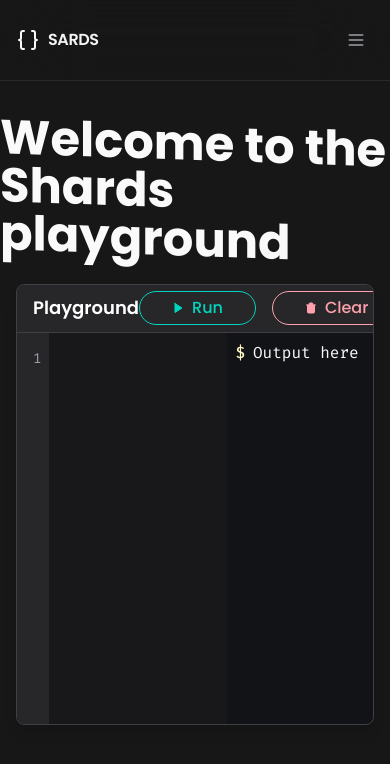
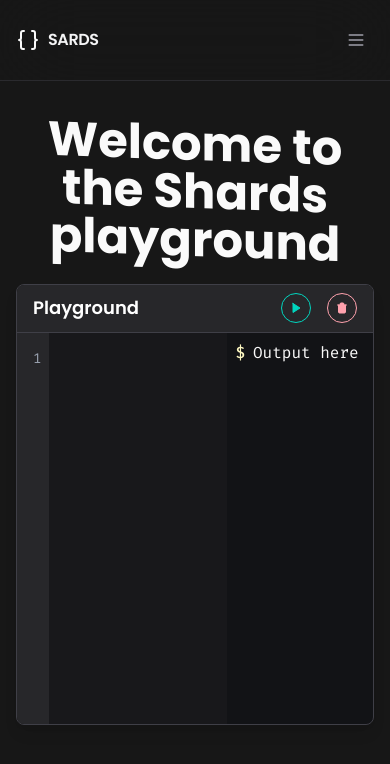
Before and after one commit to Souvik606/SARDS, a Next.js app in the folder frontend/: page /editor in a window 390 px wide. Shown: the top 764 px of the page. Built offline with nearby package versions, Linux system fonts and the light colour scheme.

Commit message:
feat(editor): add output section.

```diff
--- a/frontend/app/(editor)/editor/page.tsx
+++ b/frontend/app/(editor)/editor/page.tsx
@@ -7,7 +7,7 @@ const EditorPage = () => {
     <>
       <FixedNav />
       <div className="group flex min-h-screen flex-col items-center justify-center gap-5 bg-neutral-900 md:gap-10">
-        <h2 className="skew-y-2 text-5xl font-bold transition-all duration-300 group-focus-within:skew-0 group-focus-within:text-xl group-focus-within:opacity-30 hover:skew-0">
+        <h2 className="wrapper skew-y-2 text-center text-5xl font-bold transition-all duration-300 group-focus-within:skew-0 group-focus-within:text-xl group-focus-within:opacity-30 hover:skew-0">
           Welcome to the Shards playground
         </h2>
         <CodeEditor />
--- a/frontend/components/Editor.tsx
+++ b/frontend/components/Editor.tsx
@@ -126,18 +126,18 @@ const CodeEditor: React.FC = () => {
       <div className="flex h-12 items-center justify-between border-b border-zinc-700 bg-zinc-800 px-4">
         <div className="text-lg font-semibold text-white">Playground</div>
         <div className="flex space-x-4">
-          <button className="flex cursor-pointer items-center gap-2 rounded-full border border-teal-400 px-8 py-1 font-medium text-teal-400 transition-all hover:bg-teal-400 hover:text-zinc-800">
+          <button className="flex cursor-pointer items-center gap-2 rounded-full border border-teal-400 px-2 py-2 font-medium text-teal-400 transition-all hover:bg-teal-400 hover:text-zinc-800 md:px-8 md:py-1">
             <Play className="inline size-3" fill="currentColor" />
-            <span>Run</span>
+            <span className="hidden md:inline">Run</span>
           </button>
-          <button className="border-danger-700 hover:bg-danger-700 text-danger-700 flex cursor-pointer items-center gap-2 rounded-full border px-8 py-1 font-medium transition-all hover:text-zinc-800">
+          <button className="border-danger-700 hover:bg-danger-700 text-danger-700 flex cursor-pointer items-center gap-2 rounded-full border px-2 py-2 font-medium transition-all hover:text-zinc-800 md:px-8 md:py-1">
             <Trash className="inline size-3" fill="currentColor" />
-            <span>Clear</span>
+            <span className="hidden md:inline">Clear</span>
           </button>
         </div>
       </div>
 
-      <div className="flex">
+      <div className="flex flex-wrap">
         <div className="bg-zinc-800 p-4 pr-2 text-right font-mono text-sm text-gray-400 select-none">
           {lineNumbers.map((lineNumber) => (
             <div key={lineNumber}>{lineNumber}</div>
@@ -156,6 +156,7 @@ const CodeEditor: React.FC = () => {
             onChange={handleInputChange}
             onKeyDown={handleKeyDown}
             spellCheck={false}
+            wrap="wrap"
           />
         </div>
         <div className="font-code grow bg-slate-950/20 p-2">
```
